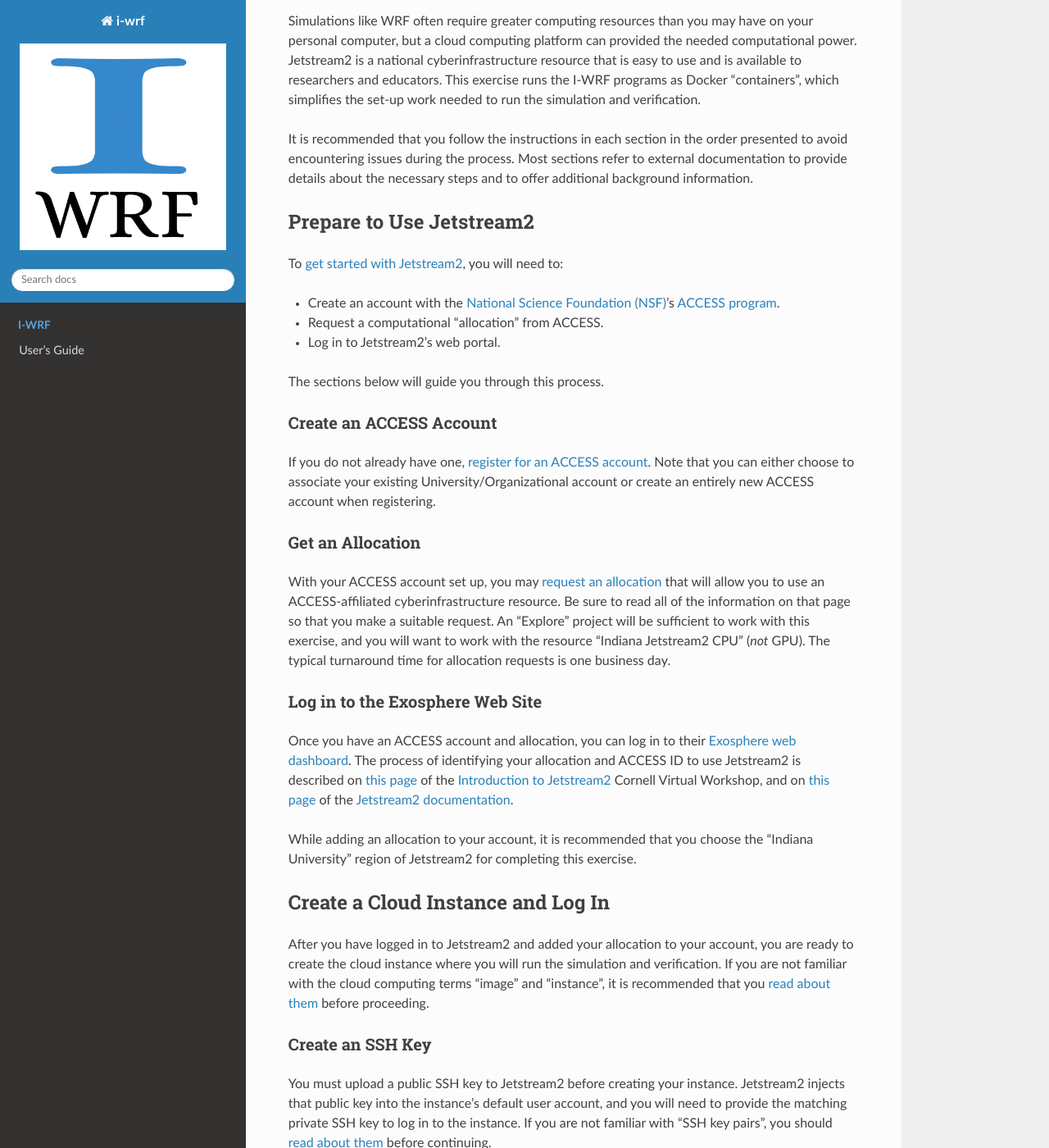
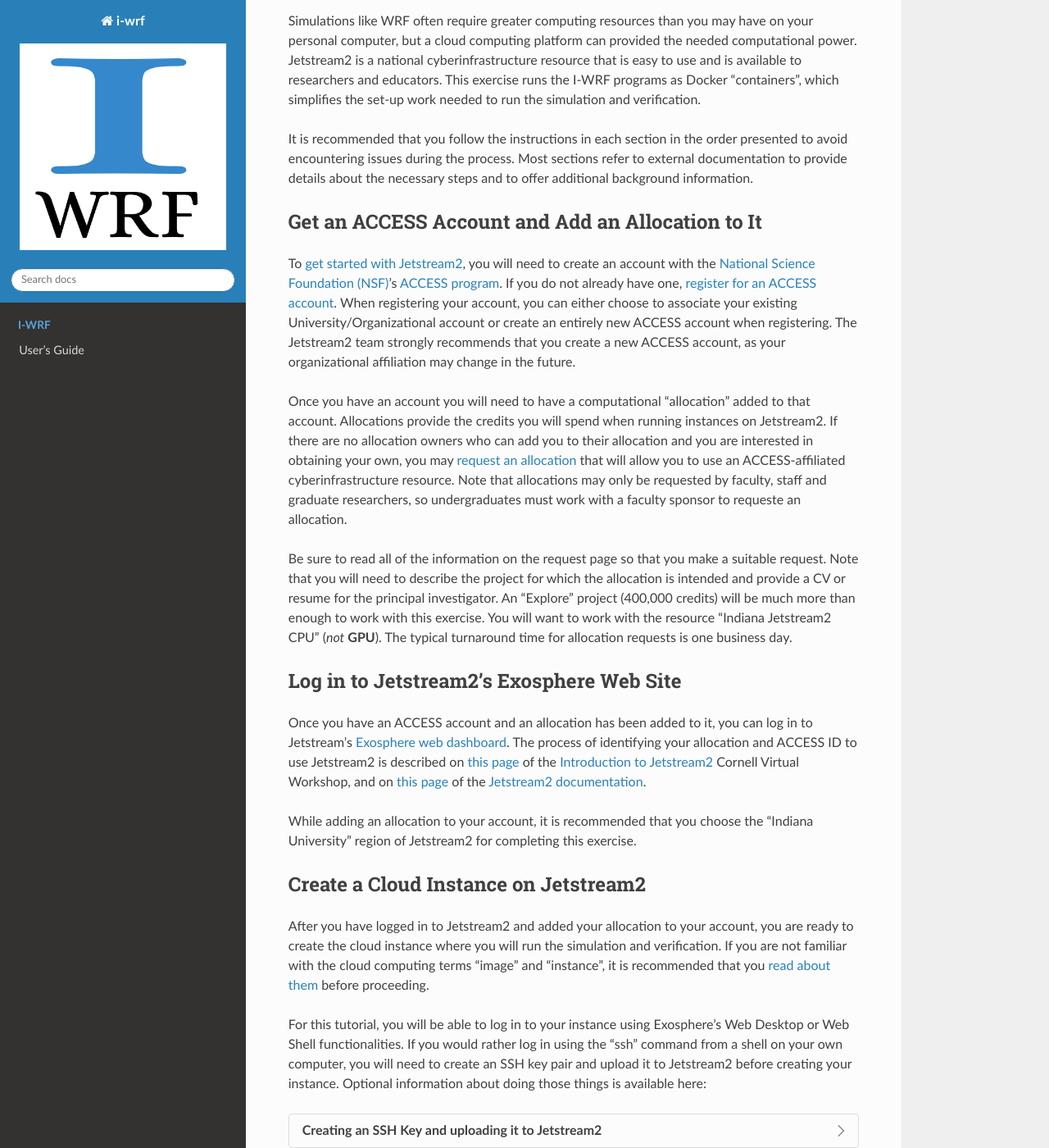
Before and after one commit to NCAR/i-wrf, a Sphinx documentation site: the page built from docs/Users_Guide/matthewjetstream.rst, in a window 1280 px wide and 1400 px high, scrolled down 407 px. Shown: the whole window at 82% size. Built offline with Sphinx 7.4.7 and the Read the Docs theme 3.1.0, drawn with Linux system fonts in a browser that asks for light colours; comment, search, counter and statistics services are not loaded; some of the changed text lies outside the part shown.

Commit message:
Update Jetstream2 Matthew tutorial for MS-CC workshop (#71)
* Update the instructions for smoother workflow and more accuracy

Changes in this batch:
* Add information about getting ACCESS allocations.
* Put SSH key info into a dropdown as it is no longer required.
* Update the instance requirements section.

More changes are coming.

* Finish updating the tutorial

Changes here include:
* Pivoting the logging in section to using Web Desktop.
* Moving the Managing an Instance section to the end.
* Removing the Docker installation section.
* Adding a visualization section after METplus runs.
* Other odds and ends.

* Address RST errors in the submission

* Trying again to fix the dropdowns

* Switch incorrect Markdown dropdowns to RST

* Another try to fix the dropdowns

* Update conf.py for sphinx design

```diff
--- a/docs/Users_Guide/matthewjetstream.rst
+++ b/docs/Users_Guide/matthewjetstream.rst
@@ -32,40 +32,37 @@ to avoid encountering issues during the process.
 Most sections refer to external documentation to provide details about the necessary steps
 and to offer additional background information.
 
-Prepare to Use Jetstream2
-=========================
+Get an ACCESS Account and Add an Allocation to It
+=================================================
 
 To `get started with Jetstream2 <https://jetstream-cloud.org/get-started>`_,
-you will need to:
+you will need to create an account with the `National Science Foundation (NSF) <https://www.nsf.gov/>`_'s `ACCESS program <https://access-ci.org/>`_.
+If you do not already have one, `register for an ACCESS account <https://operations.access-ci.org/identity/new-user>`_.
+When registering your account, you can either choose to associate your existing University/Organizational account or
+create an entirely new ACCESS account when registering.
+The Jetstream2 team strongly recommends that you create a new ACCESS account,
+as your organizational affiliation may change in the future.
 
-* Create an account with the `National Science Foundation (NSF) <https://www.nsf.gov/>`_'s `ACCESS program <https://access-ci.org/>`_.
-* Request a computational "allocation" from ACCESS.
-* Log in to Jetstream2's web portal.
+Once you have an account you will need to have a computational "allocation" added to that account.
+Allocations provide the credits you will spend when running instances on Jetstream2.
+If there are no allocation owners who can add you to their allocation and you are interested in obtaining your own,
+you may `request an allocation <https://allocations.access-ci.org/get-your-first-project>`_
+that will allow you to use an ACCESS-affiliated cyberinfrastructure resource.
+Note that allocations may only be requested by faculty, staff and graduate researchers,
+so undergraduates must work with a faculty sponsor to requeste an allocation.
 
-The sections below will guide you through this process.
-
-Create an ACCESS Account
-------------------------
-
-If you do not already have one, `register for an ACCESS account <https://operations.access-ci.org/identity/new-user>`_.
-Note that you can either choose to associate your existing University/Organizational account or
-create an entirely new ACCESS account when registering.
-
-Get an Allocation
------------------
-
-With your ACCESS account set up, you may `request an allocation <https://allocations.access-ci.org/get-your-first-project>`_
-that will allow you to use an ACCESS-affiliated cyberinfrastructure resource.
-Be sure to read all of the information on that page so that you make a suitable request.
-An "Explore" project will be sufficient to work with this exercise,
-and you will want to work with the resource "Indiana Jetstream2 CPU" (*not* GPU).
+Be sure to read all of the information on the request page so that you make a suitable request.
+Note that you will need to describe the project for which the allocation is intended
+and provide a CV or resume for the principal investigator.
+An "Explore" project (400,000 credits) will be much more than enough to work with this exercise.
+You will want to work with the resource "Indiana Jetstream2 CPU" (*not* **GPU**).
 The typical turnaround time for allocation requests is one business day.
 
-Log in to the Exosphere Web Site
---------------------------------
+Log in to Jetstream2's Exosphere Web Site
+=========================================
 
-Once you have an ACCESS account and allocation,
-you can log in to their `Exosphere web dashboard <https://jetstream2.exosphere.app>`_.
+Once you have an ACCESS account and an allocation has been added to it,
+you can log in to Jetstream's `Exosphere web dashboard <https://jetstream2.exosphere.app>`_.
 The process of identifying your allocation and ACCESS ID to use Jetstream2
 is described on `this page <https://cvw.cac.cornell.edu/jetstream/intro/jetstream-login>`__ of the
 `Introduction to Jetstream2 <https://cvw.cac.cornell.edu/jetstream>`_ Cornell Virtual Workshop,
@@ -75,8 +72,8 @@ of the `Jetstream2 documentation <https://docs.jetstream-cloud.org>`_.
 While adding an allocation to your account, it is recommended that you choose
 the "Indiana University" region of Jetstream2 for completing this exercise.
 
-Create a Cloud Instance and Log In
-==================================
+Create a Cloud Instance on Jetstream2
+=====================================
 
 After you have logged in to Jetstream2 and added your allocation to your account,
 you are ready to create the cloud instance where you will run the simulation and verification.
@@ -84,74 +81,64 @@ If you are not familiar with the cloud computing terms "image" and "instance",
 it is recommended that you `read about them <https://cvw.cac.cornell.edu/jetstream/intro/imagesandinstances>`__
 before proceeding.
 
-Create an SSH Key
------------------
+For this tutorial, you will be able to log in to your instance using Exosphere's Web Desktop or Web Shell functionalities.
+If you would rather log in using the "ssh" command from a shell on your own computer,
+you will need to create an SSH key pair and upload it to Jetstream2 before creating your instance.
+Optional information about doing those things is available here:
 
-You must upload a public SSH key to Jetstream2 before creating your instance.
-Jetstream2 injects that public key into the instance's default user account,
-and you will need to provide the matching private SSH key to log in to the instance.
-If you are not familiar with "SSH key pairs", you should
-`read about them <https://cvw.cac.cornell.edu/jetstream/keys/about-keys>`__ before continuing.
+.. dropdown:: Creating an SSH Key and uploading it to Jetstream2
 
-* First, `create an SSH Key on your computer <https://cvw.cac.cornell.edu/jetstream/keys/ssh-create>`_ using the "ssh-keygen" command.  That command allows you to specify the name and location of the private key file it creates, with the default being "id_rsa".  The matching public key file is saved to the same location and name with ".pub" appended to the filename.  Later instructions will assume that your private key file is named "id_rsa", but you may choose a different name now and use that name in those later instructions.
-* Then, `upload the public key to Jetstream2 <https://cvw.cac.cornell.edu/jetstream/keys/ssh-upload>`_ through the Exosphere web interface.
+    You may choose to upload a public SSH key to Jetstream2 before creating your instance.
+    Jetstream2 will inject that public key into an instance's default user account,
+    and you will need to provide the matching private SSH key to log in to the instance.
+    If you are not familiar with "SSH key pairs", you should
+    `read about them <https://cvw.cac.cornell.edu/jetstream/keys/about-keys>`__ before continuing.
 
-Create an Instance
-------------------
+    * First, `create an SSH Key on your computer <https://cvw.cac.cornell.edu/jetstream/keys/ssh-create>`_ using the "ssh-keygen" command.  That command allows you to specify the name and location of the private key file it creates, with the default being "id_rsa".  The matching public key file is saved to the same location and name with ".pub" appended to the filename.  Later instructions will assume that your private key file is named "id_rsa", but you may choose a different name now and use that name in those later instructions.
+    * Then, `upload the public key to Jetstream2 <https://cvw.cac.cornell.edu/jetstream/keys/ssh-upload>`_ through the Exosphere web interface.
 
 The Cornell Virtual Workshop topic `Creating an Instance <https://cvw.cac.cornell.edu/jetstream/create-instance>`_
 provides detailed information about creating a Jetstream2 instance.
-While following those steps, be sure to make the following choices for this instance:
+While following those steps for this tutorial, be sure to make the following choices for this instance:
 
-* When choosing an image as the instance source, if viewing "By Type", select the "Ubuntu 22.04 (latest)" image.  If viewing "By Image", choose the "Featured-Ubuntu22" image.
+* When choosing an image as the instance source, if viewing "By Type", select the "Ubuntu 22.04" image.  If viewing "By Image", choose the "Featured-Ubuntu22" image.
 * Choose the "Flavor" m3.quad (4 CPUs) to provide a faster simulation run-time.
-* Select a custom disk size of 100 GB - large enough to hold this exercise's data and results.
-* Select the SSH public key that you uploaded previously.
+* Select a custom disk size of 100 GB, which is large enough to hold this exercise's data and results.
+* For "Enable web desktop?", select Yes.
+* For "Choose an SSH public key", select None unless you want to use your own SSH key that you uploaded previously.
 * You do not need to set any of the Advanced Options.
 
 After clicking the "Create" button, wait for the instance to enter the "Ready" state (it takes several minutes).
 Note that the instance will not only be created, but will be running so that you can log in right away.
 
 Log in to the Instance
-----------------------
+======================
 
-The Exosphere web dashboard provides the easy-to-use Web Shell for accessing your Jetstream2 instances,
-but after encountering some issues with this exercise when using Web Shell,
-we are recommending that you use the SSH command to access your instance from a shell on your computer.
-The instructions for `connecting to Jetstream2 using SSH <https://cvw.cac.cornell.edu/jetstream/instance-login/sshshell>`_
-can executed in the Command Prompt on Windows (from the Start menu, type "cmd" and select Command Prompt)
-or from the Terminal application on a Mac.
+The Exosphere web dashboard provides two easy-to-use methods for logging in to your instance through a web browser.
+The "Web Shell" button will open a terminal to your instance,
+and the "Wed Desktop" button will open a view of the instance's graphical desktop (if enabled).
+Both views open in a new browser tab, and Exosphere automatically logs you in to the instance.
+For this tutorial you should open a Web Desktop so that you will be able to view
+the plots that are generated from the simulation output.
 
-In either case you will need to know the location and name of the private SSH key created on your computer (see above),
-the IP address of your instance (found in the Exosphere web dashboard)
-and the default username on your instance, which is "exouser".
+If you wish to log in to the instance from a shell on your computer,
+you can do so following the information in this optional content:
 
-Once you are logged in to the instance you can proceed to the
-"Install Software and Download Data" section below.
-You will know that your login has been successful when the prompt has the form ``exouser@instance-name:~$``,
+.. dropdown:: Logging in to a Jetstream2 Instance using SSH From a Shell
+
+    You can use the SSH command to access your instance from a shell on your computer.
+    The instructions for `connecting to Jetstream2 using SSH <https://cvw.cac.cornell.edu/jetstream/instance-login/sshshell>`_
+    can be executed in the Command Prompt on Windows (from the Start menu, type "cmd" and select Command Prompt)
+    or from the Terminal application on a Mac.
+
+    In either case you will need to know the location and name of the private SSH key created on your computer (see SSH section, above),
+    the IP address of your instance (found in the Exosphere web dashboard)
+    and the default username on your instance, which is "exouser".
+
+    Once you are logged in to the instance you can proceed to the  "Install Software and Download Data" section below.
+
+Once you are logged in to the instance, your shell prompt will have the form ``exouser@instance-name:~$``,
 which indicates your username, the instance name, and your current working directory, followed by "$".
-
-Managing a Jetstream2 Instance
-------------------------------
-
-In order to use cloud computing resources efficiently, you must know how to
-`manage your instances <https://cvw.cac.cornell.edu/jetstream/manage-instance/states-actions>`_.
-Instances incur costs whenever they are running (on Jetstream2, this is when they are "Ready").
-"Shelving" an instance stops it from using the cloud's CPUs and memory,
-and therefore stops it from incurring any charges against your allocation.
-
-When you are through working on this exercise,
-be sure to use the instance's "Actions" menu in the web dashboard to
-"Shelve" the instance so that it is no longer spending your credits.
-If you later return to the dashboard and want to use the instance again,
-Use the Action menu's "Unshelve" option to start the instance up again.
-Note that any programs that were running when you shelve the instance will be lost,
-but the contents of the disk are preserved when shelving.
-
-You may also want to try the "Resize" action to change the number of CPUs of the instance.
-Increasing the number of CPUs (say, to flavor "m3.8") can make your computations finish more quickly.
-But of course, doubling the number of CPUs doubles the cost per hour to run the instance,
-so Shelving as soon as you are done becomes even more important!
 
 Preparing the Environment
 =========================
@@ -169,7 +156,7 @@ The commands in each section can be copied using the button in the upper right c
 and then pasted into your shell by right-clicking.
 
 If your shell ever becomes unresponsive or disconnected from the instance,
-you can recover from that situation by rebooting the instance.
+you can recover from that situation by opening a new Web Desktop (if available) or rebooting the instance.
 In the Exosphere dashboard page for your instance, in the Actions menu, select "Reboot".
 The process takes several minutes, after which the instance status will return to "Ready".
 
@@ -218,56 +205,27 @@ These commands perform the necessary operations::
     cp ${WRF_CONFIG_DIR}/vars_io.txt ${WRF_DIR}
     cp ${WRF_CONFIG_DIR}/run.sh ${WRF_DIR}
 
-Install Docker and Pull Docker Objects
-======================================
-
-Install Docker
---------------
+Pull Docker Objects
+===================
 
 As mentioned above, the WRF and METplus software are provided as Docker images that will run as a
 `"container" <https://docs.docker.com/guides/docker-concepts/the-basics/what-is-a-container/>`_
 on your cloud instance.
-To run a Docker container, you must first install the Docker Engine on your instance.
+To run a Docker container, the Docker Engine must be installed on your instance.
 You can then "pull" (download) the WRF and METplus images that will be run as containers.
-
-The `instructions for installing Docker Engine on Ubuntu <https://docs.docker.com/engine/install/ubuntu/>`_
-are very thorough and make a good reference, but we only need to perform a subset of those steps.
-These commands run a script that sets up the Docker software repository on your instance,
-then installs Docker::
-
-    curl --location https://bit.ly/3R3lqMU > install-docker.sh
-    source install-docker.sh
-    rm install-docker.sh
-
-If a text dialog is displayed asking which services should be restarted, type ``Enter``.
-When the installation is complete, you can verify that the Docker command line tool works by asking for its version::
-
-    docker --version
-
-The Docker daemon should start automatically, but it sometimes runs into issues.
-First, check to see if the daemon started successfully::
-
-    sudo systemctl --no-pager status docker
-
-If you see a message saying the daemon failed to start because a "Start request repeated too quickly",
-wait a few minutes and issue this command to try again to start it::
-
-    sudo systemctl start docker
-
-If the command seems to succeed, confirm that the daemon is running using the status command above.
-Repeat these efforts as necessary until it is started.
+The Ubuntu instance you created already has the Docker Engine installed and running.
 
 Get the WRF and METplus Docker Images and the Observed Weather Data
 -------------------------------------------------------------------
 
-Once Docker is running, you must pull the correct versions of the WRF and METplus images onto your instance::
+You must pull the correct versions of the WRF and METplus images onto your instance::
 
     docker pull ${WRF_IMAGE}
     docker pull ${METPLUS_IMAGE}
 
-METplus is run to perform verification of the results of the WRF simulation using
-observations gathered during Hurricane Matthew.
-We download that data by pulling a Docker volume that holds it,
+METplus is run to perform verification of the results of the WRF simulation
+against observations gathered during Hurricane Matthew.
+We download that observation data by pulling a Docker volume that holds it,
 and then referencing that volume when we run the METplus Docker container.
 The commands to pull and create the volume are::
 
@@ -350,8 +308,8 @@ Run METplus
 ===========
 
 After the WRF simulation has finished, you can run the METplus verification to compare the simulated results
-to the actual weather observations during the hurricane.
-The verification takes about five minutes to complete.
+to the actual weather observations during the hurricane and generate plots of the simulation.
+This process takes about nine minutes to complete.
 We use command line options to tell the METplus container several things,
 including where the observed data is located,
 where the METplus configuration can be found,
@@ -379,4 +337,48 @@ The results of the METplus verification can be found in ``${WORKING_DIR}/metplus
 These files contain tabular output that can be viewed in a text editor. Turn off word wrapping for better viewing.
 Refer to the MET User's Guide for more information about the
 `Point-Stat output <https://met.readthedocs.io/en/latest/Users_Guide/point-stat.html#point-stat-output>`_.
-In the near future, this exercise will be extended to include instructions to visualize the results.
+
+View the Plotted Simulation Results
+-----------------------------------
+
+The METplus container also plots the results of the simulation, outputting them as PNG images.
+To view these images::
+
+* Find the desktop shortcut "Files" on the left side of the desktop and click it to open a file browser.
+* Double-click on the following folders in order: metplus, wrf, 20161006_00, then plots.
+* Double-click on the first image in the folder, which opens an image viewing application.
+* Click the Maximize button in the upper right to increase the viewer to full size.
+* Click the button in the middle of the right side of the image to advance to the next image.
+* Image legends are shown at the bottom and timeframes are shown in the upper right.
+* Each of the six plot sequences contains 16 or 17 images.
+
+When you are finished running simulations and viewing their results,
+you can close the web browser tab containing your Web Desktop.
+Then, return to the Exosphere dashboard to manage your instance so it does not incur further charges.
+
+Managing Your Jetstream2 Instance
+=================================
+
+In order to use cloud computing resources efficiently, you must know how to
+`manage your instances <https://cvw.cac.cornell.edu/jetstream/manage-instance/states-actions>`_.
+Instances incur costs whenever they are running (on Jetstream2, this is when they are "Ready").
+"Shelving" an instance stops it from using the cloud's CPUs and memory,
+and therefore stops it from incurring any charges against your allocation.
+
+When you are through working on this exercise, you should shelve your instance.
+Note that any programs that are running when you shelve the instance will be terminated,
+but the contents of the disk are preserved when shelving.
+
+To shelve, you need to be in the details page for your instance (with the "Actions" menu in the upper right).
+If you are on the Instances page, click and instance's name to be taken to its details page.
+From the Actions menu, select Shelve.
+You will be prompted in that location to confirm the shelve action - click Yes to complete the action.
+In the Instances page your instance will briefly be listed as "Shelving",
+and then as "Shelved" when the operation is complete.
+
+When you later return to the dashboard and want to use the instance again,
+use the Action menu's "Unshelve" option to start the instance up again.
+You can also use the "Resize" action to change the flavor (number of CPUs and amount of RAM) of the instance.
+Increasing the number of CPUs can make your computations finish more quickly,
+but doubling the number of CPUs doubles the cost per hour to run the instance,
+so Shelving as soon as you are done becomes even more important!
--- a/docs/conf.py
+++ b/docs/conf.py
@@ -36,6 +36,7 @@ extensions = [
     'sphinx.ext.autodoc',
     'sphinx.ext.intersphinx',
     'sphinx_copybutton',
+    'sphinx_design',
 ]
 
 # settings for ReadTheDocs PDF creation
```
